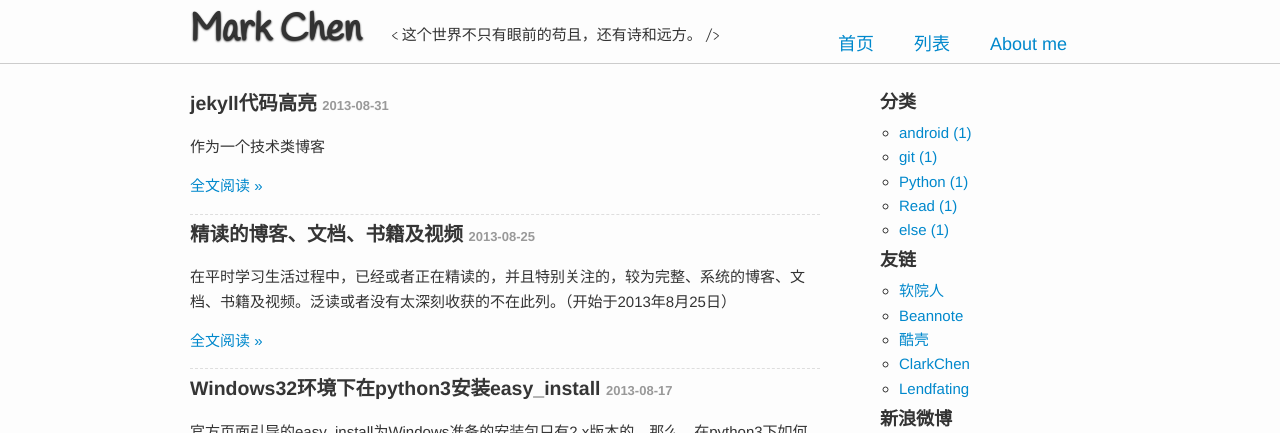
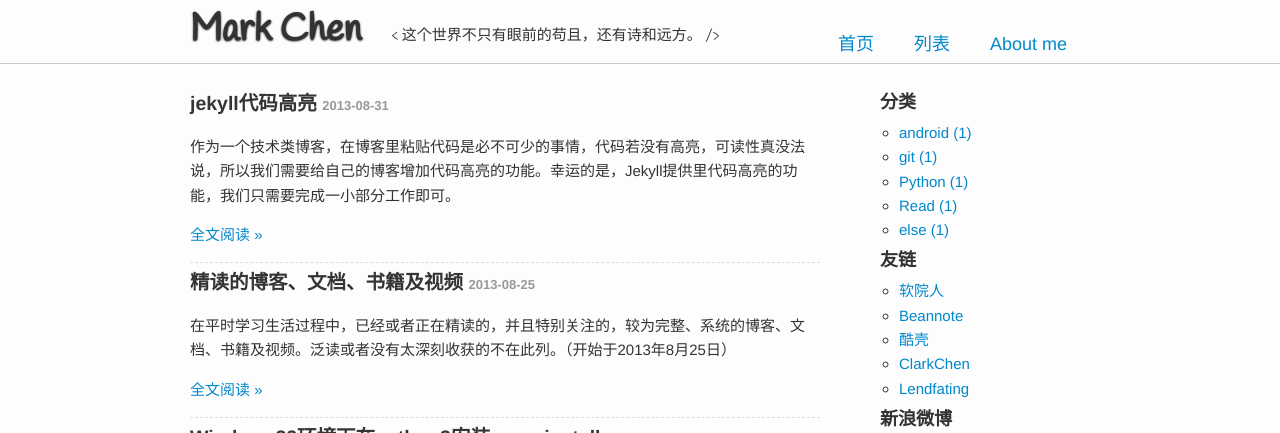
Before and after one commit to zhenchentl/zhenchentl.github.com, a Jekyll site: the page built from index.md, in a window 1280 px wide, cut to the strip 0-433 px from the top of the page. Built offline with Jekyll 4.4.1, drawn with Linux system fonts in a browser that asks for light colours; Markdown is read by kramdown in place of the engine named in the settings; comment, search, counter and statistics services are not loaded.

```diff
--- a/_posts/2013-08-31-jekyll-code-highlight.md
+++ b/_posts/2013-08-31-jekyll-code-highlight.md
@@ -1,11 +1,13 @@
 ---
 layout: post
 title: jekyll代码高亮
-summary: 作为一个技术类博客
+summary: 作为一个技术类博客，在博客里粘贴代码是必不可少的事情，代码若没有高亮，可读性真没法说，所以我们需要给自己的博客增加代码高亮的功能。幸运的是，Jekyll提供里代码高亮的功能，我们只需要完成一小部分工作即可。
 categories:
 - else
 tags:
 - blog
+- jekyll
+- code highlight
 ---
 
 {{ page.title }}
```
